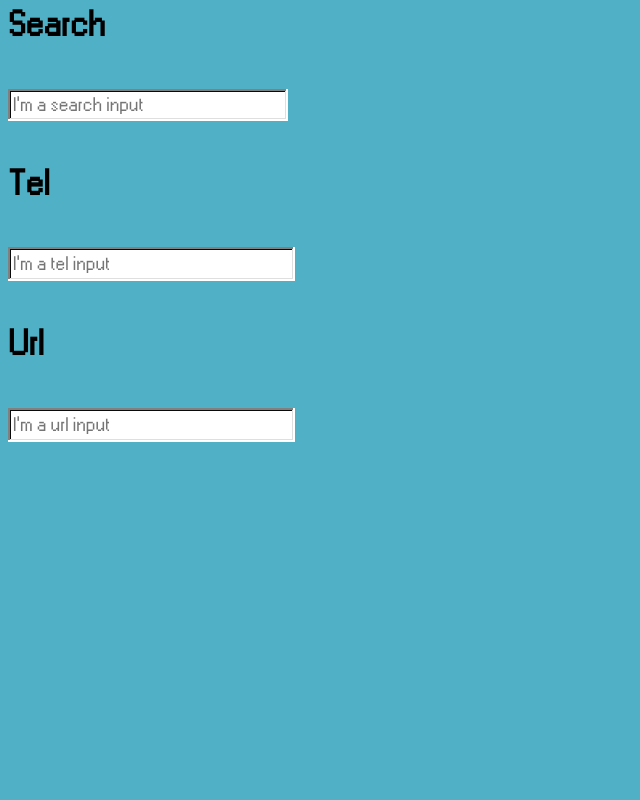
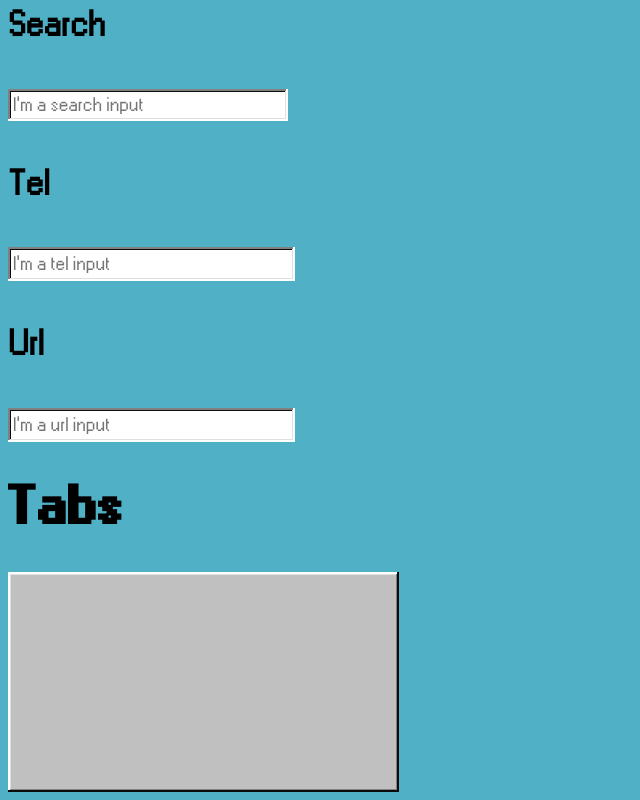
Before and after one commit to veronicadip/windows-lib, a React (Create React App) app: page / in a window 1280 px wide. Shown: the part 2390-3190 px from the top of the page, without its empty margins (0-640 px from the left). Before the commit the page ends 2840 px from the top, so only its background shows below. Built offline with nearby package versions, Linux system fonts and the light colour scheme.

Commit message:
feat - starting tabs component

```diff
--- a/src/App.tsx
+++ b/src/App.tsx
@@ -2,6 +2,7 @@ import "./App.css";
 import Button from "./components/Button/Button";
 import Typography from "./components/Typography/Typography";
 import Input from "./components/Input/Input";
+import Tabs from "./components/Tabs/Tabs";
 
 function App() {
   return (
@@ -52,6 +53,10 @@ function App() {
       <Input type="tel" placeholder="I'm a tel input"></Input>
       <Typography type="h4">Url</Typography>
       <Input type="url" placeholder="I'm a url input"></Input>
+      <Typography bold={true} type="h2">
+        Tabs
+      </Typography>
+      <Tabs></Tabs>
     </div>
   );
 }
--- /dev/null
+++ b/src/components/Tabs/Tabs.tsx
@@ -0,0 +1,10 @@
+import { FunctionComponent } from "react";
+import "./styles.css";
+
+interface Props {}
+
+const Tabs: FunctionComponent<Props> = (props) => {
+  return <div className="tabsBody"></div>;
+};
+
+export default Tabs;
--- /dev/null
+++ b/src/components/Tabs/styles.css
@@ -0,0 +1,10 @@
+.tabsBody {
+    background-color: #C0C0C0;
+    width: 343px;
+    height: 172px;
+    display: flex;
+    flex-direction: row;
+    align-items: flex-start;
+    padding: 24px;
+    box-shadow: inset -2px -2px 0px #0A0A0A, inset 2px 2px 0px #FFFFFF, inset -3px -3px 0px #808080, inset 3px 3px 0px #DFDFDF;
+}
```
Also changed, not shown: src/components/Button/styles.css (line endings or trailing spaces).
